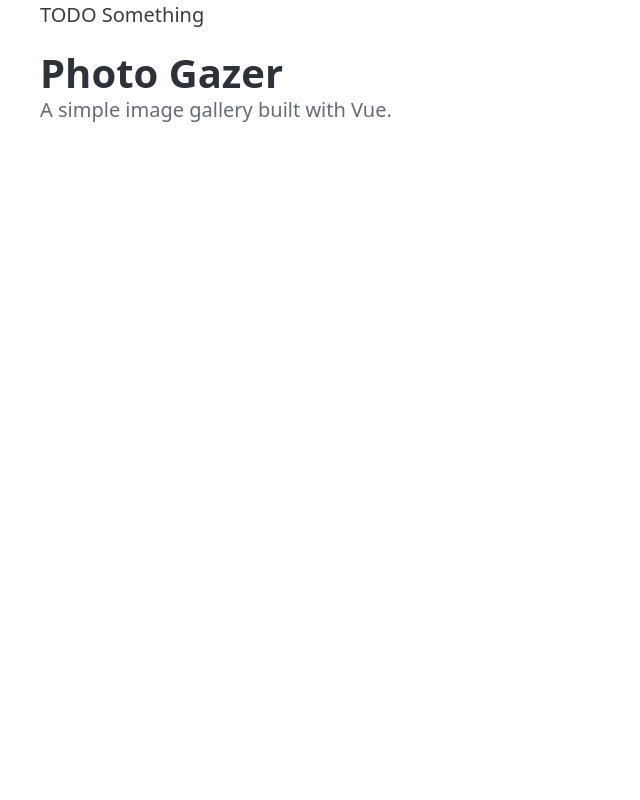
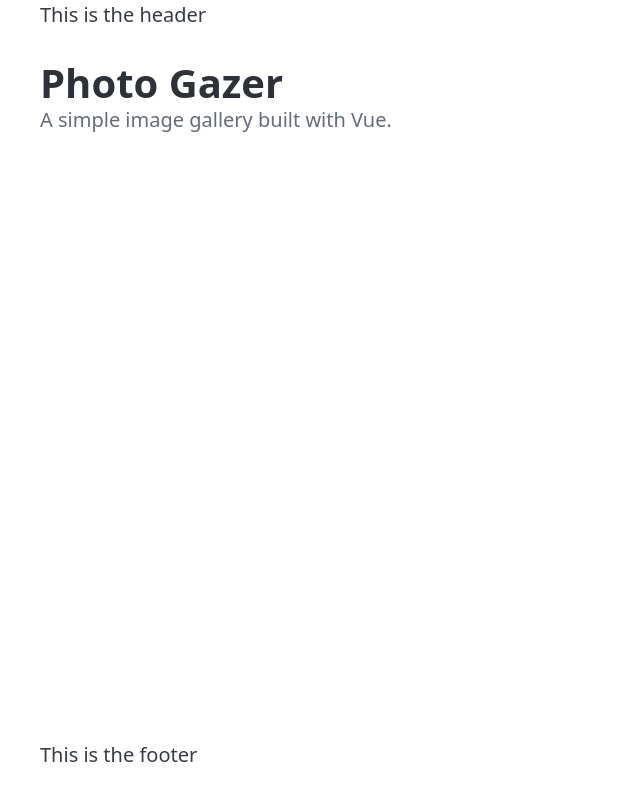
Before and after one commit to pinokin/vue-photo-gazer, a Vue app: page / in a window 1280 px wide. Shown: the whole page, without its empty margins (0-640 px from the left). Built offline with nearby package versions, Linux system fonts and the light colour scheme.

Commit message:
Basic layout styling

```diff
--- a/index.html
+++ b/index.html
@@ -8,7 +8,7 @@
     <title>Photo Gazer</title>
   </head>
   <body>
-    <div id="app"></div>
+    <div class="container layout" id="app"></div>
     <script type="module" src="/src/main.js"></script>
   </body>
 </html>
--- a/src/App.vue
+++ b/src/App.vue
@@ -3,9 +3,15 @@ import { RouterLink, RouterView } from 'vue-router'
 </script>
 
 <template>
-  <header class="container">
-    <p>TODO Something</p>
+  <header>
+    <p>This is the header</p>
   </header>
 
-  <RouterView />
+  <main>
+    <RouterView />
+  </main>
+
+  <footer>
+    <p>This is the footer</p>
+  </footer>
 </template>
--- /dev/null
+++ b/src/assets/styles.css
@@ -0,0 +1,23 @@
+html, body, .layout {
+  height: 100%;
+}
+
+.layout {
+    display: grid;
+    grid-template-rows: [main-start] 3rem [content-start] 1fr [content-end] 3rem [main-end];
+}
+
+header {
+    grid-row-start: main-start;
+    grid-row-end: content-start;
+}
+
+main {
+    grid-row-start: content-start;
+    grid-row-end: content-end;
+}
+
+footer {
+    grid-row-start: content-end;
+    grid-row-end: main-end;
+}
--- a/src/main.js
+++ b/src/main.js
@@ -1,3 +1,5 @@
+import './assets/styles.css'
+
 import { createApp } from 'vue'
 import App from './App.vue'
 import router from './router'
--- a/src/router/index.js
+++ b/src/router/index.js
@@ -10,7 +10,7 @@ const router = createRouter({
       component: HomeView,
     },
     {
-      path: '/photo',
+      path: '/photo/:id',
       name: 'photo',
       component: () => import("@/views/PhotoView.vue"),
     },
--- a/src/views/HomeView.vue
+++ b/src/views/HomeView.vue
@@ -2,10 +2,8 @@
 </script>
 
 <template>
-  <main class="container">
-    <hgroup>
-      <h1>Photo Gazer</h1>
-      <p>A simple image gallery built with Vue.</p>
-    </hgroup>
-  </main>
+  <hgroup>
+    <h1>Photo Gazer</h1>
+    <p>A simple image gallery built with Vue.</p>
+  </hgroup>
 </template>
--- a/src/views/NotFoundView.vue
+++ b/src/views/NotFoundView.vue
@@ -3,11 +3,9 @@ import { RouterLink } from 'vue-router';
 </script>
 
 <template>
-  <main class="container">
-    <hgroup>
-      <h1>404</h1>
-      <p>Page not found. Sorry!</p>
-    </hgroup>
-    <RouterLink to="/">Back to home page</RouterLink>
-  </main>
+  <hgroup>
+    <h1>404</h1>
+    <p>Page not found. Sorry!</p>
+  </hgroup>
+  <RouterLink to="/">Back to home page</RouterLink>
 </template>
--- a/src/views/PhotoView.vue
+++ b/src/views/PhotoView.vue
@@ -1,7 +1,5 @@
 <template>
-  <main class="container">
-    <hgroup>
-      <h1>This is a photo page</h1>
-    </hgroup>
-  </main>
+  <hgroup>
+    <h1>This is a photo page</h1>
+  </hgroup>
 </template>
```
